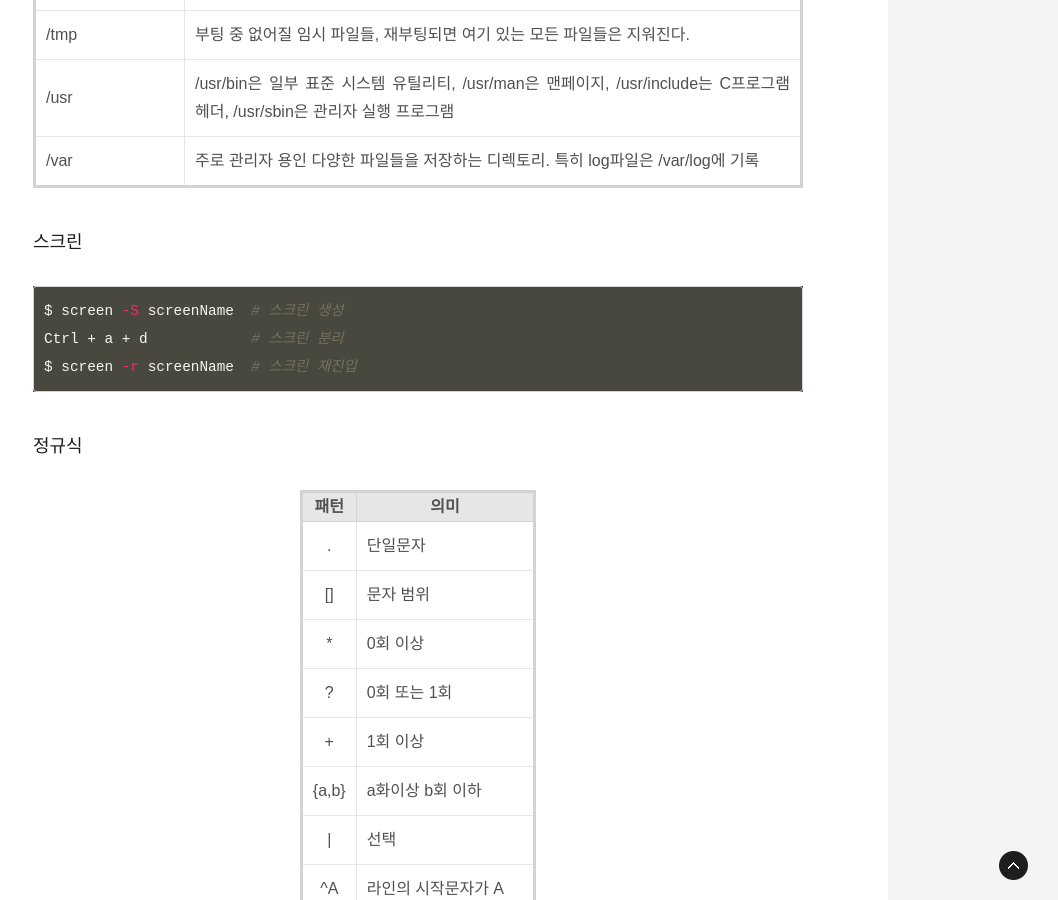
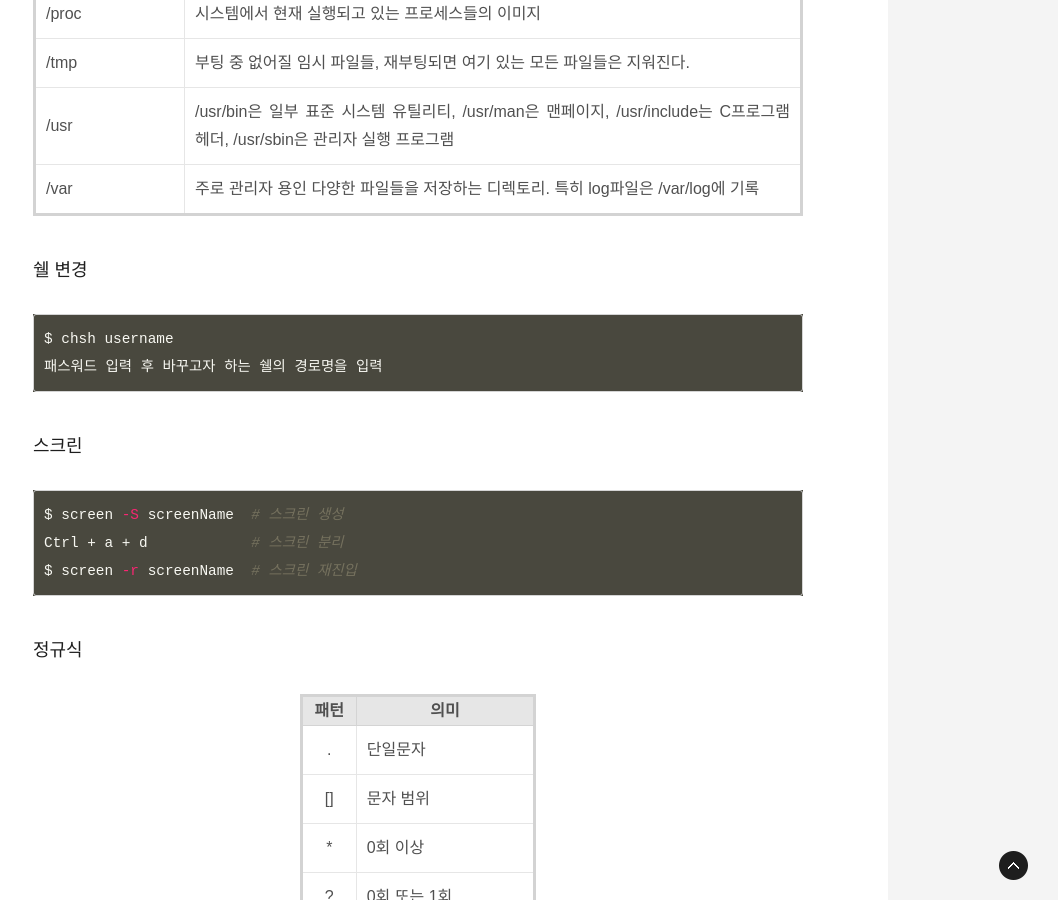
Before and after one commit to ThroughKim/throughkim.github.com, a Jekyll site: the page built from _posts/2017-01-09-linux-14.md, in a window 1280 px wide and 900 px high, scrolled down 27784 px. Shown: the whole window, without its empty margins (222-1280 px from the left). Built offline with Jekyll 4.4.1, drawn with Linux system fonts in a browser that asks for light colours; some web fonts are replaced.

Commit message:
upload blog

````diff
--- a/_posts/2017-01-09-linux-14.md
+++ b/_posts/2017-01-09-linux-14.md
@@ -923,6 +923,12 @@
     </div>
 </div>
 
+### 쉘 변경
+```bash
+$ chsh username
+패스워드 입력 후 바꾸고자 하는 쉘의 경로명을 입력
+```
+
 ### 스크린
 
 ```bash
````
